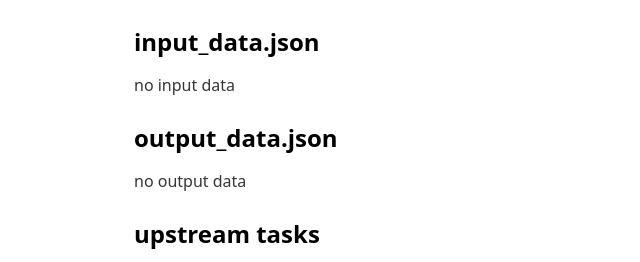
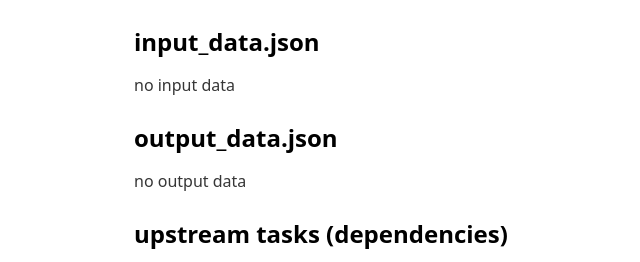
Before and after one commit to tandav/dagops, a FastAPI app: template dagops/static/templates/task.j2 in a window 1280 px wide. Shown: the part 536-798 px from the top of the page, without its empty margins (106-746 px from the left). Run offline with FastAPI, Linux system fonts and the light colour scheme; the template is opened without the code that fills it, so the values that code supplies are empty; parts of the project's set-up code (start-up, migrations or seed data) failed here and were passed over.

Commit message:
clarify upstream naming (dependencies)

```diff
--- a/dagops/static/templates/task.j2
+++ b/dagops/static/templates/task.j2
@@ -103,7 +103,7 @@
 <p>no output data</p>
 {% endif %}
 
-<h2>upstream tasks</h2>
+<h2>upstream tasks (dependencies)</h2>
 <table>
 <thead>
     <tr>
```
